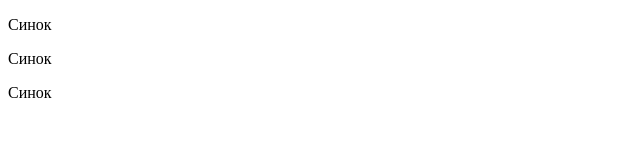
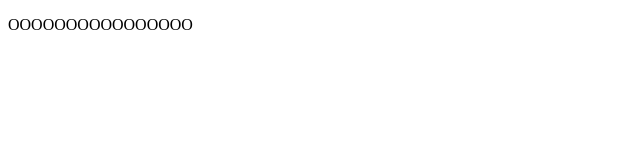
Before and after one commit to Irina40Sigova/Possibility, a plain HTML site: page index.html in a window 1280 px wide. Shown: the whole page, without its empty margins (0-640 px from the left). Drawn offline with Linux system fonts and the light colour scheme.

Commit message:
Update index.html

```diff
--- a/index.html
+++ b/index.html
@@ -1,14 +1,12 @@
 <!DOCTYPE html>
 <html lang="en">
-<head>
-    <meta charset="UTF-8">
-    <meta http-equiv="X-UA-Compatible" content="IE=edge">
-    <meta name="viewport" content="width=, initial-scale=1.0">
+  <head>
+    <meta charset="UTF-8" />
+    <meta http-equiv="X-UA-Compatible" content="IE=edge" />
+    <meta name="viewport" content="width=, initial-scale=1.0" />
     <title>Document</title>
-</head>
-<body>
-        <p>Синок</p>
-        <p>Синок</p>
-        <p>Синок</p>
-</body>
+  </head>
+  <body>
+    <p>OOOOOOOOOOOOOOOO</p>
+  </body>
 </html>
```
